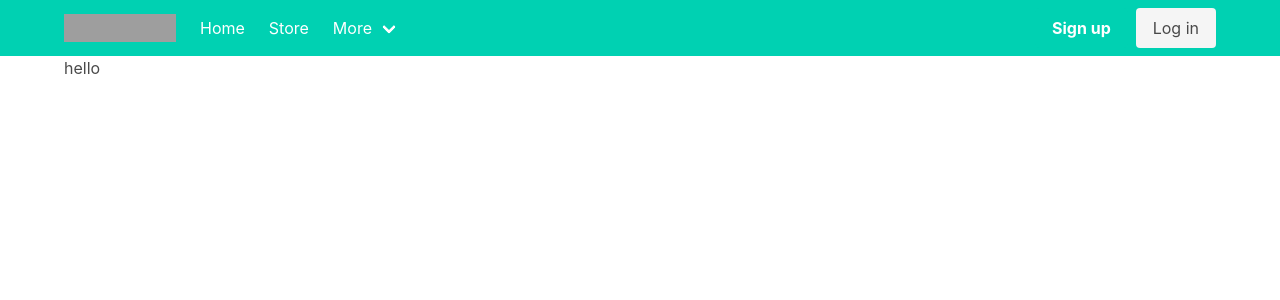
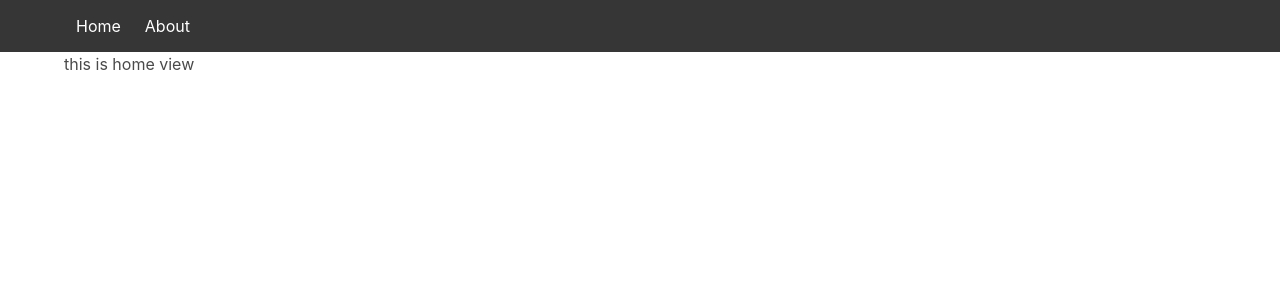
Before and after one commit to loiodicj1/projects, a Vue app in the folder final/: page / in a window 1280 px wide. Shown: the top 300 px of the page. Built offline with nearby package versions, Linux system fonts and the light colour scheme; grey boxes are pictures that could not be loaded.

Commit message:
beginnings of navbar

```diff
--- a/final/src/components/LoginBadge.vue
+++ /dev/null
@@ -1,25 +0,0 @@
-<script setup lang="ts">
-    import session, { login, logout } from '../stores/session'
-</script>
-
-<template>
-    <div class="buttons" v-if="session.user == null">
-        <a class="button is-primary">
-            <strong>Sign up</strong>
-        </a>
-        <a class="button is-light" @click="login('Moshe', 'Plotkin')">
-            Log in
-        </a>
-    </div>
-    <div v-else>
-        Welcome {{session.user.firstName}} {{session.user.lastName}}
-        (<a @click="logout()">
-            Log out
-        </a>)
-    </div>
-
-</template>
-
-
-<style scoped>
-</style>
--- a/final/src/components/NavBar.vue
+++ b/final/src/components/NavBar.vue
@@ -1,66 +1,20 @@
 <script setup lang="ts">
     import { ref } from 'vue';
     import { RouterLink } from 'vue-router';
-    import LoginBadge from './LoginBadge.vue';
-    let isActive = ref(false);
 </script>
 
 <template>
-    <nav class="navbar is-primary" role="navigation" aria-label="main navigation">
+  <nav class="navbar is-dark" role="navigation" aria-label="main navigation">
+    <div class="container">
+      <div class="navbar-start">
+        <router-link class="navbar-item has-text-white" to= "/">
+          Home
+        </router-link>
 
-<div class="container">
-<div class="navbar-brand">
-  <a class="navbar-item" href="https://bulma.io">
-    <img src="https://bulma.io/images/bulma-logo.png" width="112" height="28">
-  </a>
-
-  <a :class="{ 'is-active': isActive }" @click="isActive = !isActive" role="button" class="navbar-burger" aria-label="menu" aria-expanded="false">
-    <span aria-hidden="true"></span>
-    <span aria-hidden="true"></span>
-    <span aria-hidden="true"></span>
-  </a>
-</div>
-
-<div id="navbarBasicExample" class="navbar-menu"  :class="{ 'is-active': isActive }">
-  <div class="navbar-start">
-    <router-link to="/" class="navbar-item">
-      Home
-    </router-link>
-
-    <router-link class="navbar-item" to="/store">
-      Store
-    </router-link>
-
-    <div class="navbar-item has-dropdown is-hoverable">
-      <a class="navbar-link">
-        More
-      </a>
-
-      <div class="navbar-dropdown">
-        <router-link class="navbar-item" to="/about">
+        <router-link class="navbar-item has-text-white" to="/about">
           About
         </router-link>
-        <a class="navbar-item">
-          Jobs
-        </a>
-        <a class="navbar-item">
-          Contact
-        </a>
-        <hr class="navbar-divider">
-        <a class="navbar-item">
-          Report an issue
-        </a>
       </div>
     </div>
-  </div>
-
-  <div class="navbar-end">
-    <div class="navbar-item">
-
-      <login-badge></login-badge>
-    </div>
-  </div>
-</div>
-</div>
-</nav>
+  </nav>
 </template>
--- a/final/src/stores/session.ts
+++ /dev/null
@@ -1,23 +0,0 @@
-import { reactive } from "vue";
-
-const session = reactive( {
-    user: null as User | null,
-});
-
-export function login(firstName: string, lastName: string) {
-    session.user = {
-        firstName,
-        lastName,
-    };
-}
-
-export function logout() {
-    session.user = null;
-}
-
-export class User {
-    public firstName?: string;
-    public lastName?: string;
-}
-
-export default session;
--- a/final/src/views/HomeView.vue
+++ b/final/src/views/HomeView.vue
@@ -4,6 +4,6 @@
 
 <template>
   <main>
-    <p>hello</p>
+    <h1>this is home view</h1>
   </main>
 </template>
```
